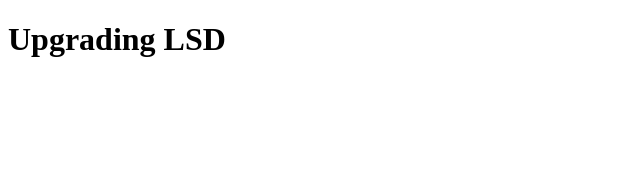
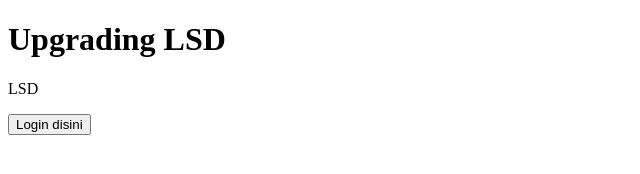
Before and after one commit to raulfathoni/Upgrading-1, a plain HTML site: page index.html in a window 1280 px wide. Shown: the whole page, without its empty margins (0-640 px from the left). Drawn offline with Linux system fonts and the light colour scheme.

Commit message:
coba coba

```diff
--- a/index.html
+++ b/index.html
@@ -7,5 +7,7 @@
 </head>
 <body>
     <h1>Upgrading LSD</h1>
+    <p>LSD</p>
+    <button>Login disini</button>
 </body>
 </html>
```
